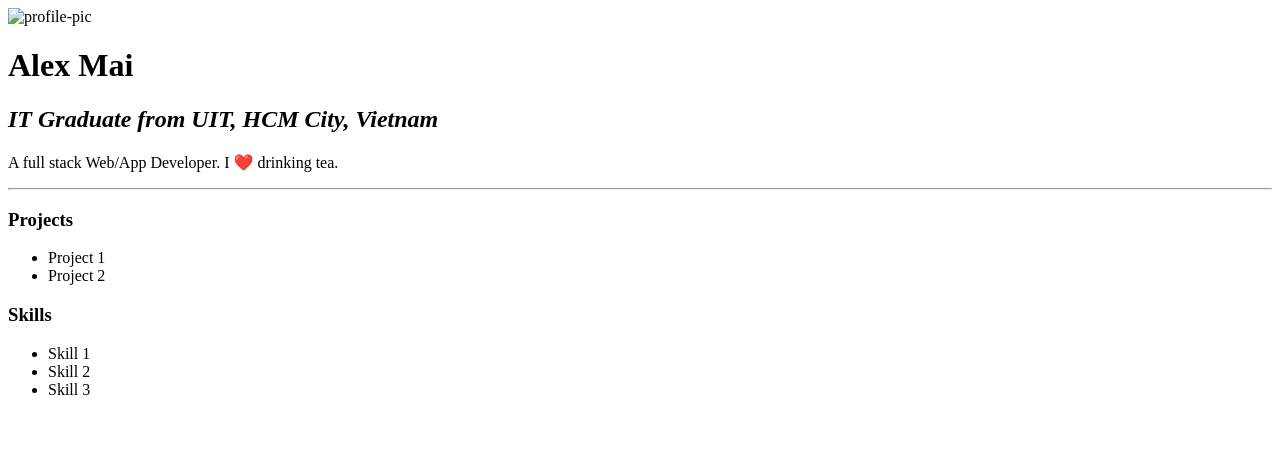
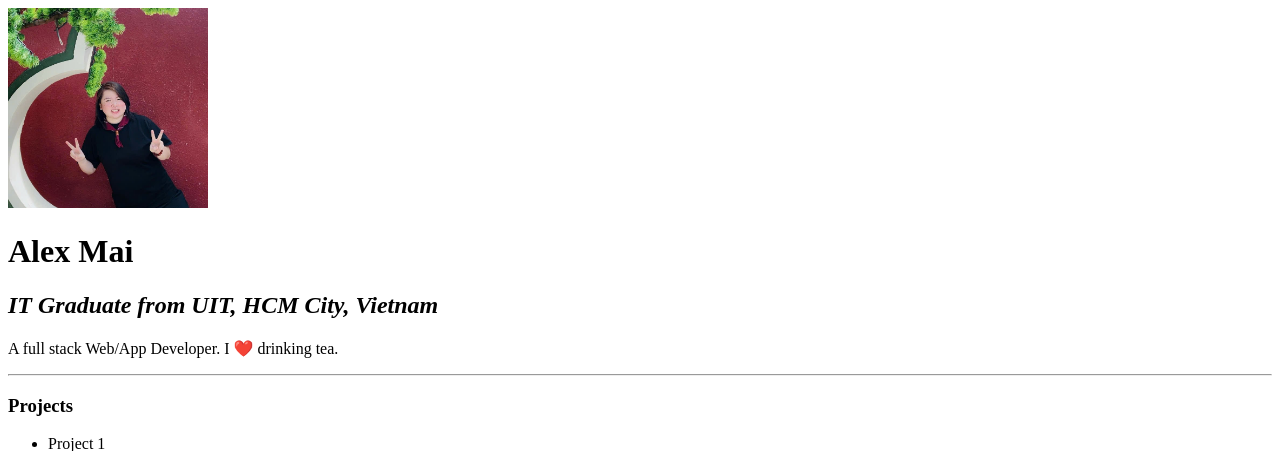
Before and after one commit to nhim-uit/my-personal-site, a Flask app: page / in a window 1280 px wide. Shown: the top 451 px of the page. Run offline with Flask 3, Linux system fonts and the light colour scheme.

Commit message:
added img path

```diff
--- a/templates/index.html
+++ b/templates/index.html
@@ -7,7 +7,7 @@
 </head>
 <body>
     <div>
-        <img src="" alt="profile-pic">
+        <img src="./static/alex.jpg" alt="profile-pic" width="200" height="200">
         <h1>Alex Mai</h1>
         <h2><em>IT Graduate from UIT, HCM City, Vietnam</em></h2>
         <p>A full stack Web/App Developer. I ❤️ drinking tea.</p>
```
